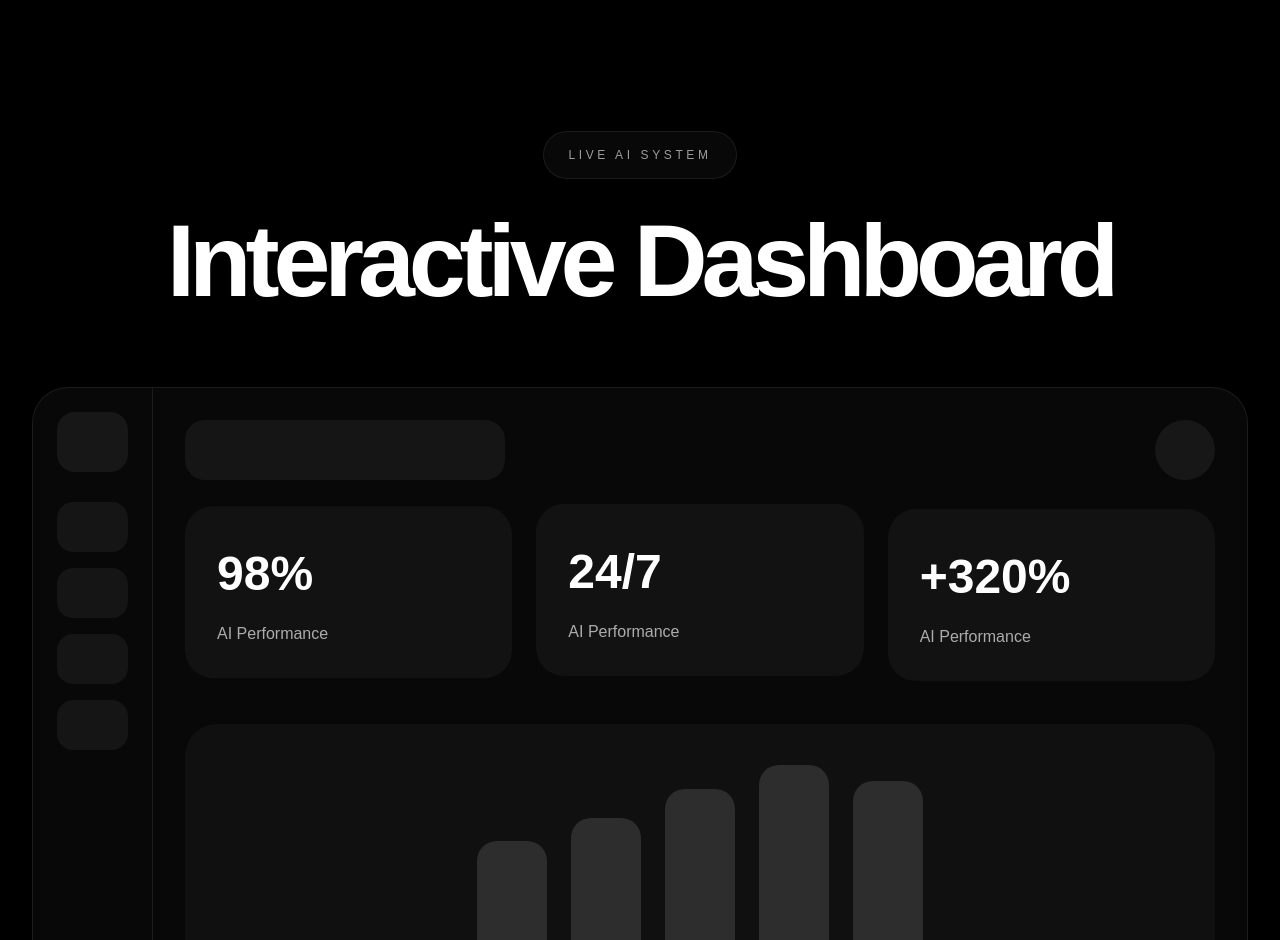
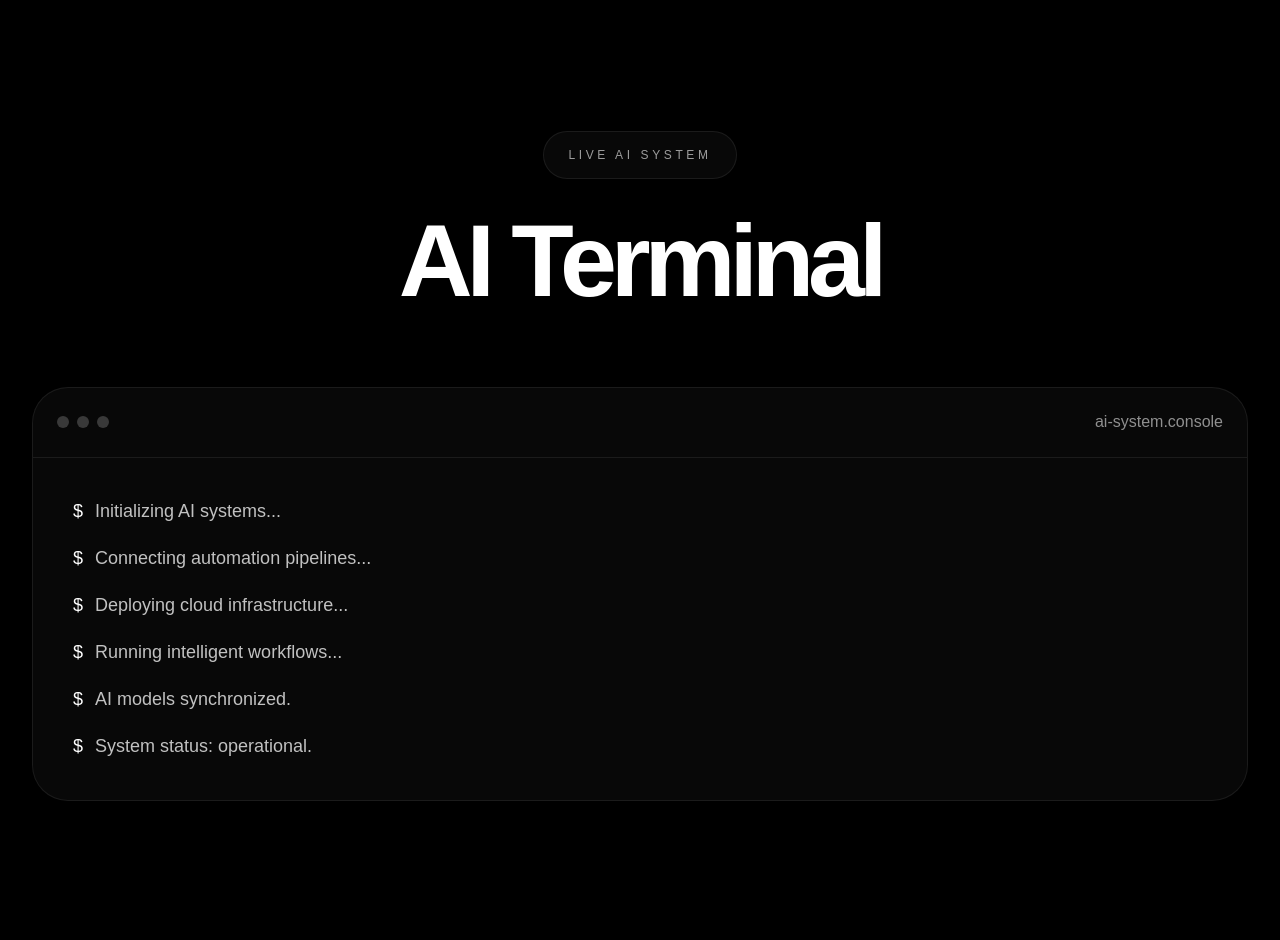
Before and after one commit to errorkorolevsky/eric-portfolio, a Next.js app: page / in a window 1280 px wide. Shown: the part 1860-2800 px from the top of the page. Built offline with nearby package versions, Linux system fonts and the light colour scheme.

Commit message:
advanced ai terminal system

```diff
--- a/app/globals.css
+++ b/app/globals.css
@@ -307,6 +307,72 @@ body {
   text-align: center;
 }
 
+/* TERMINAL */
+
+.terminal-window {
+  margin-top: 80px;
+
+  border-radius: 36px;
+
+  overflow: hidden;
+
+  border: 1px solid rgba(255,255,255,0.08);
+
+  background: rgba(255,255,255,0.03);
+
+  backdrop-filter: blur(24px);
+}
+
+.terminal-topbar {
+  height: 70px;
+
+  display: flex;
+  align-items: center;
+  justify-content: space-between;
+
+  padding: 0 24px;
+
+  border-bottom: 1px solid rgba(255,255,255,0.08);
+}
+
+.terminal-dots {
+  display: flex;
+  gap: 8px;
+}
+
+.terminal-dots span {
+  width: 12px;
+  height: 12px;
+
+  border-radius: 9999px;
+
+  background: rgba(255,255,255,0.2);
+}
+
+.terminal-title {
+  color: rgba(255,255,255,0.55);
+}
+
+.terminal-content {
+  padding: 40px;
+
+  display: flex;
+  flex-direction: column;
+  gap: 20px;
+}
+
+.terminal-line {
+  font-size: 18px;
+
+  color: rgba(255,255,255,0.75);
+}
+
+.terminal-prefix {
+  color: white;
+
+  margin-right: 12px;
+}
+
 /* GRID */
 
 .services-grid,
@@ -331,6 +397,8 @@ body {
 .glass-card,
 .project-card,
 .live-dashboard {
+  position: relative;
+
   overflow: hidden;
 
   border-radius: 36px;
--- a/app/page.tsx
+++ b/app/page.tsx
@@ -14,6 +14,15 @@ const fadeUp = {
     y: 0,
   },
 };
+
+const terminalLines = [
+  "Initializing AI systems...",
+  "Connecting automation pipelines...",
+  "Deploying cloud infrastructure...",
+  "Running intelligent workflows...",
+  "AI models synchronized.",
+  "System status: operational.",
+];
 
 export default function Home() {
 
@@ -61,14 +70,12 @@ export default function Home() {
   return (
     <main className="site-wrapper">
 
-      {/* PREMIUM CURSOR */}
+      {/* CURSOR */}
 
       <div
         ref={cursorRef}
         className="premium-cursor"
       />
-
-      {/* MOUSE GLOW */}
 
       <div
         className="mouse-glow"
@@ -78,7 +85,7 @@ export default function Home() {
         }}
       />
 
-      {/* AMBIENT */}
+      {/* BACKGROUND */}
 
       <div className="ambient ambient-1"></div>
       <div className="ambient ambient-2"></div>
@@ -105,6 +112,7 @@ export default function Home() {
 
             <a href="#hero">Главная</a>
             <a href="#services">Услуги</a>
+            <a href="#terminal">AI System</a>
             <a href="#dashboard">Dashboard</a>
             <a href="#projects">Проекты</a>
             <a href="#contact">Контакты</a>
@@ -280,7 +288,87 @@ export default function Home() {
 
       </section>
 
-      {/* LIVE DASHBOARD */}
+      {/* TERMINAL */}
+
+      <section
+        id="terminal"
+        className="section"
+      >
+
+        <div className="section-container">
+
+          <div className="section-heading">
+
+            <div className="section-label">
+              LIVE AI SYSTEM
+            </div>
+
+            <h2 className="section-title">
+              AI Terminal
+            </h2>
+
+          </div>
+
+          <motion.div
+            whileHover={{
+              scale: 1.01,
+            }}
+            className="terminal-window"
+          >
+
+            <div className="terminal-topbar">
+
+              <div className="terminal-dots">
+
+                <span></span>
+                <span></span>
+                <span></span>
+
+              </div>
+
+              <div className="terminal-title">
+                ai-system.console
+              </div>
+
+            </div>
+
+            <div className="terminal-content">
+
+              {terminalLines.map((line, index) => (
+
+                <motion.div
+                  key={index}
+                  initial={{
+                    opacity: 0,
+                  }}
+                  whileInView={{
+                    opacity: 1,
+                  }}
+                  transition={{
+                    delay: index * 0.4,
+                  }}
+                  className="terminal-line"
+                >
+
+                  <span className="terminal-prefix">
+                    $
+                  </span>
+
+                  {line}
+
+                </motion.div>
+
+              ))}
+
+            </div>
+
+          </motion.div>
+
+        </div>
+
+      </section>
+
+      {/* DASHBOARD */}
 
       <section
         id="dashboard"
```
